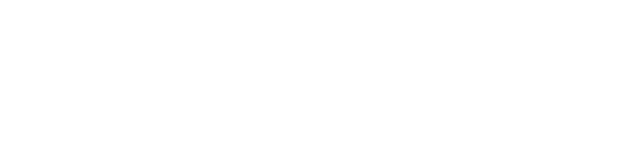
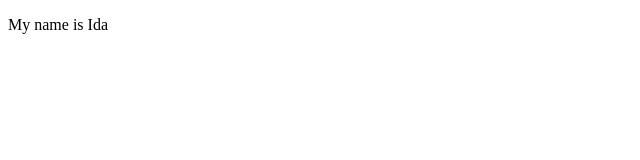
Before and after one commit to idalin6127/COMP229-Lab1, a plain HTML site: page index.html in a window 1280 px wide. Shown: the whole page, without its empty margins (0-640 px from the left). Drawn offline with Linux system fonts and the light colour scheme.

Commit message:
Second commit

```diff
--- a/index.html
+++ b/index.html
@@ -7,6 +7,6 @@
     <title>Document</title>
 </head>
 <body>
-
+   <p>My name is Ida</p>
 </body>
 </html>
```
